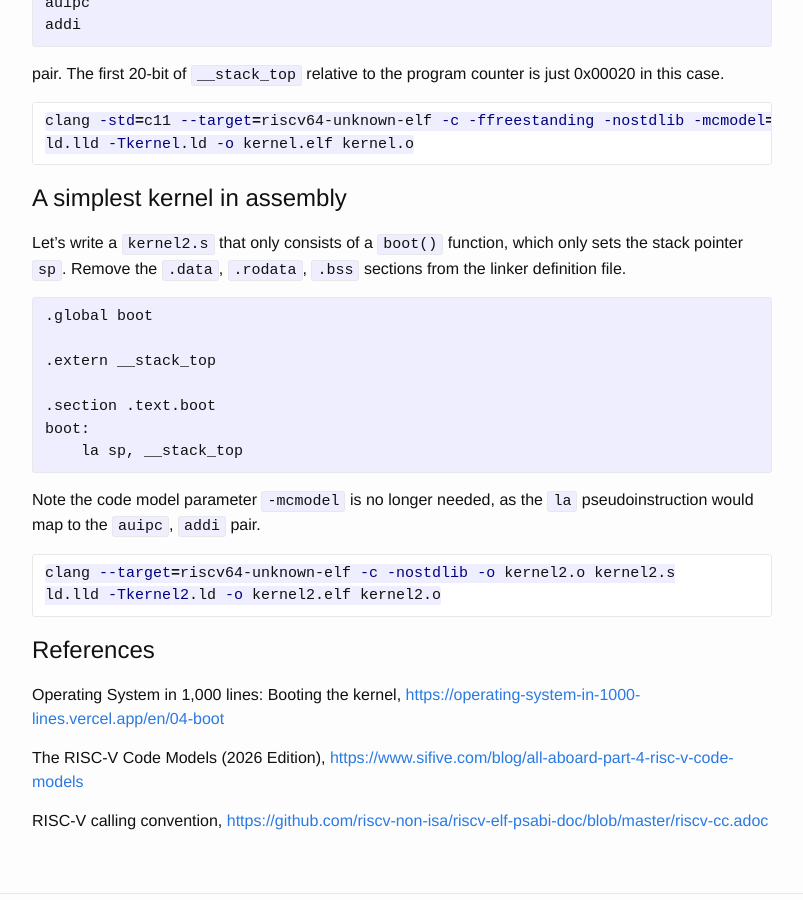
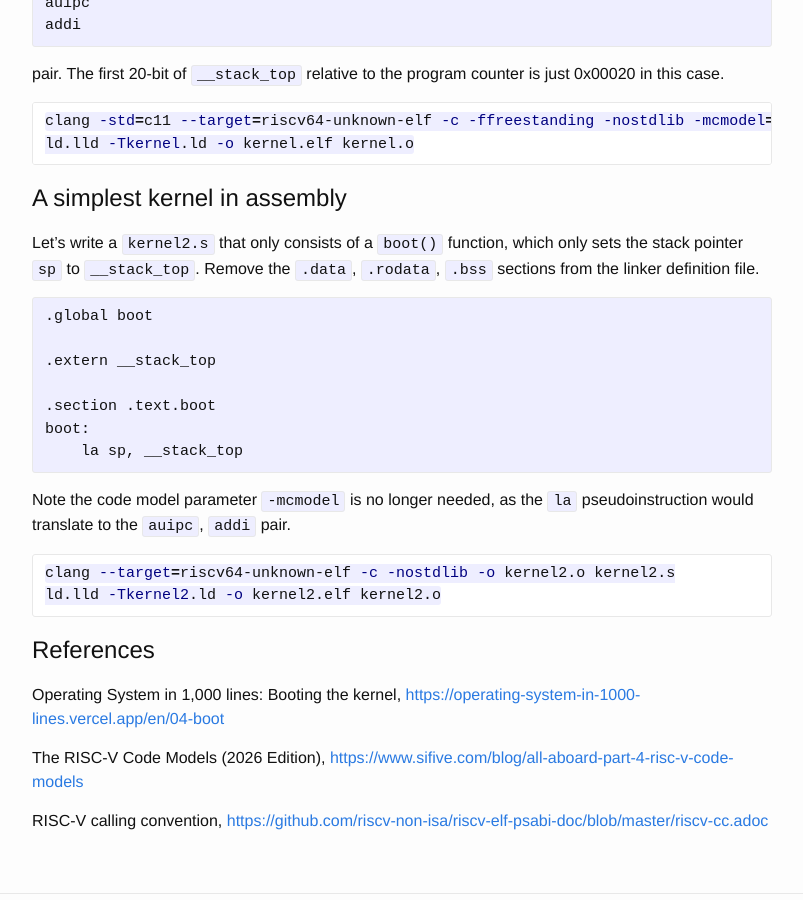
Before and after one commit to jli05/jli05.github.io, a Jekyll site: the page built from _posts/2026-04-10-OS-Boot.md, in a window 1280 px wide and 900 px high, scrolled down 800 px. Shown: the whole window, without its empty margins (238-1041 px from the left). Built offline with Jekyll 4.4.1, drawn with Linux system fonts in a browser that asks for light colours.

Commit message:
rephrase

````diff
--- a/_posts/2026-04-10-OS-Boot.md
+++ b/_posts/2026-04-10-OS-Boot.md
@@ -39,7 +39,7 @@ ld.lld -Tkernel.ld -o kernel.elf kernel.o
 ```
 
 # A simplest kernel in assembly
-Let's write a `kernel2.s` that only consists of a `boot()` function, which only sets the stack pointer `sp`. Remove the `.data`, `.rodata`, `.bss` sections from the linker definition file.
+Let's write a `kernel2.s` that only consists of a `boot()` function, which only sets the stack pointer `sp` to `__stack_top`. Remove the `.data`, `.rodata`, `.bss` sections from the linker definition file.
 
 ```asm
 .global boot
@@ -51,7 +51,7 @@ boot:
     la sp, __stack_top
 ```
 
-Note the code model parameter `-mcmodel` is no longer needed, as the `la` pseudoinstruction would map to the `auipc`, `addi` pair.
+Note the code model parameter `-mcmodel` is no longer needed, as the `la` pseudoinstruction would translate to the `auipc`, `addi` pair.
 
 ```sh
 clang --target=riscv64-unknown-elf -c -nostdlib -o kernel2.o kernel2.s
````
